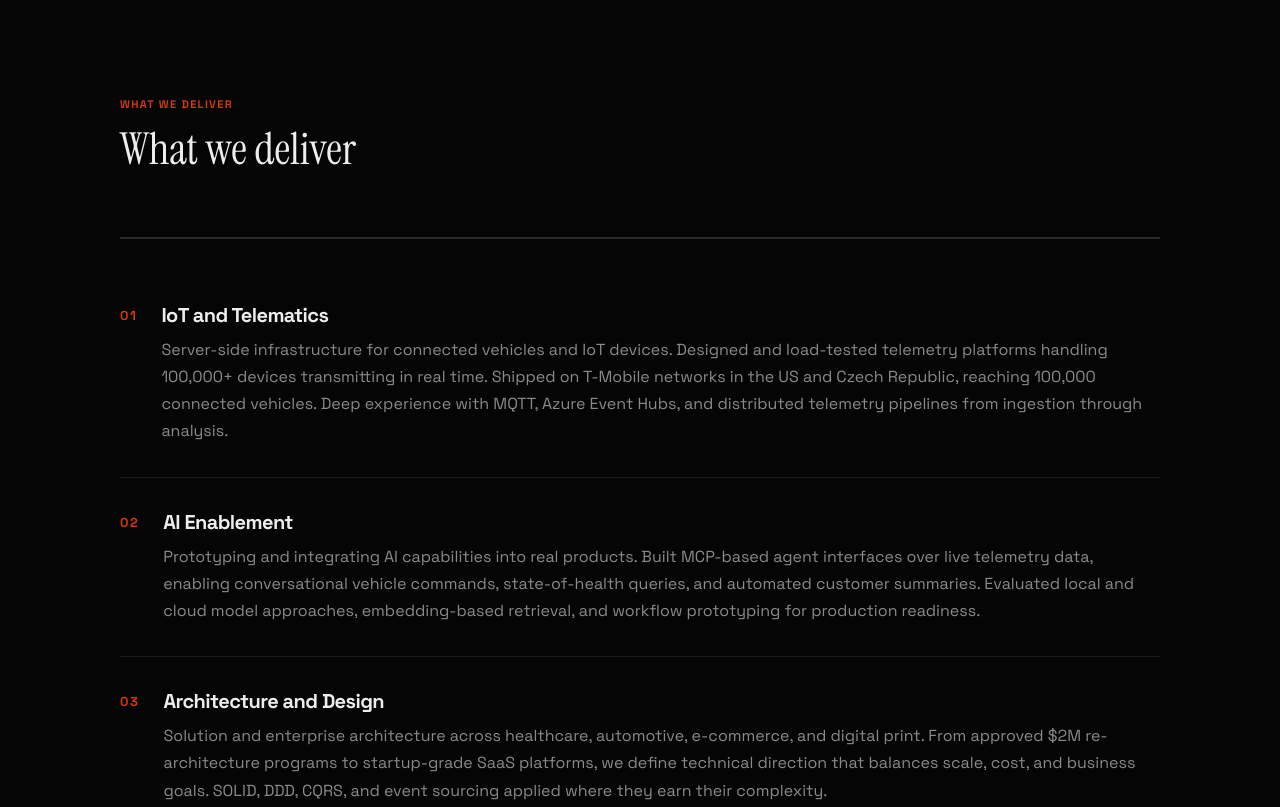
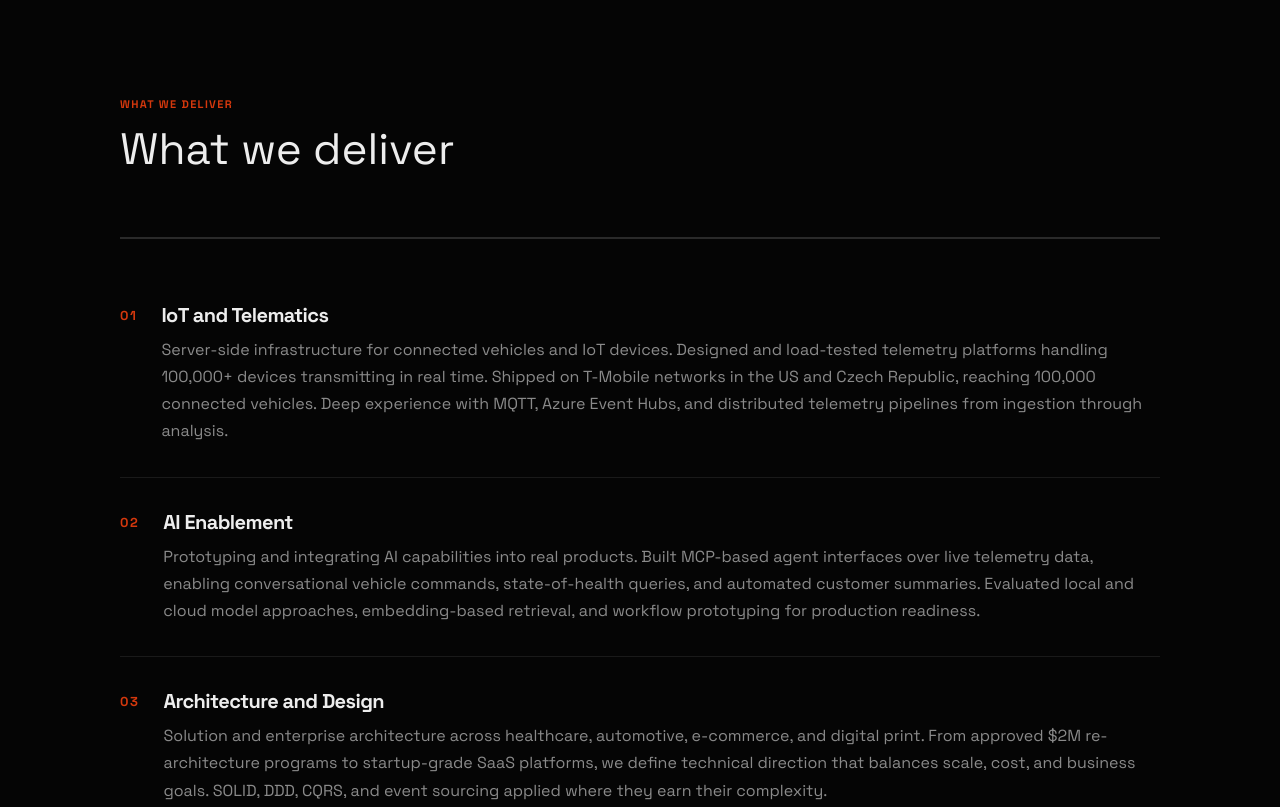
Before and after one commit to nothingmn/nothingmn.github.io, a plain HTML site: page index.html in a window 1280 px wide. Shown: the part 800-1607 px from the top of the page. Drawn offline with Linux system fonts and the light colour scheme.

Commit message:
Switch display font from Instrument Serif to Space Grotesk (sans-serif)

```diff
--- a/css/style.css
+++ b/css/style.css
@@ -11,7 +11,7 @@
    ============================================================ */
 
 /* --- Font Loading --- */
-@import url('https://fonts.googleapis.com/css2?family=Instrument+Serif:ital@0;1&family=JetBrains+Mono:wght@400;500&family=Space+Grotesk:wght@300;400;500;600;700&display=swap');
+@import url('https://fonts.googleapis.com/css2?family=Space+Grotesk:wght@300;400;500;600;700&family=JetBrains+Mono:wght@400;500&display=swap');
 
 /* --- Design Language: Tokens --- */
 
@@ -49,7 +49,7 @@
   --color-dark-border:  #141414;
 
   /* Typography */
-  --font-display:  'Instrument Serif', Georgia, 'Times New Roman', serif;
+  --font-display:  'Space Grotesk', -apple-system, BlinkMacSystemFont, 'Segoe UI', sans-serif;
   --font-body:     'Space Grotesk', -apple-system, BlinkMacSystemFont, 'Segoe UI', sans-serif;
   --font-mono:     'JetBrains Mono', 'SF Mono', 'Fira Code', monospace;
 
--- a/design-language/tokens.css
+++ b/design-language/tokens.css
@@ -51,7 +51,7 @@
     Instrument Serif: warm display serif for headings
     JetBrains Mono: technical precision for small labels
   */
-  --font-display:  'Instrument Serif', Georgia, 'Times New Roman', serif;
+  --font-display:  'Space Grotesk', -apple-system, BlinkMacSystemFont, 'Segoe UI', sans-serif;
   --font-body:     'Space Grotesk', -apple-system, BlinkMacSystemFont, 'Segoe UI', sans-serif;
   --font-mono:     'JetBrains Mono', 'SF Mono', 'Fira Code', monospace;
 
```
